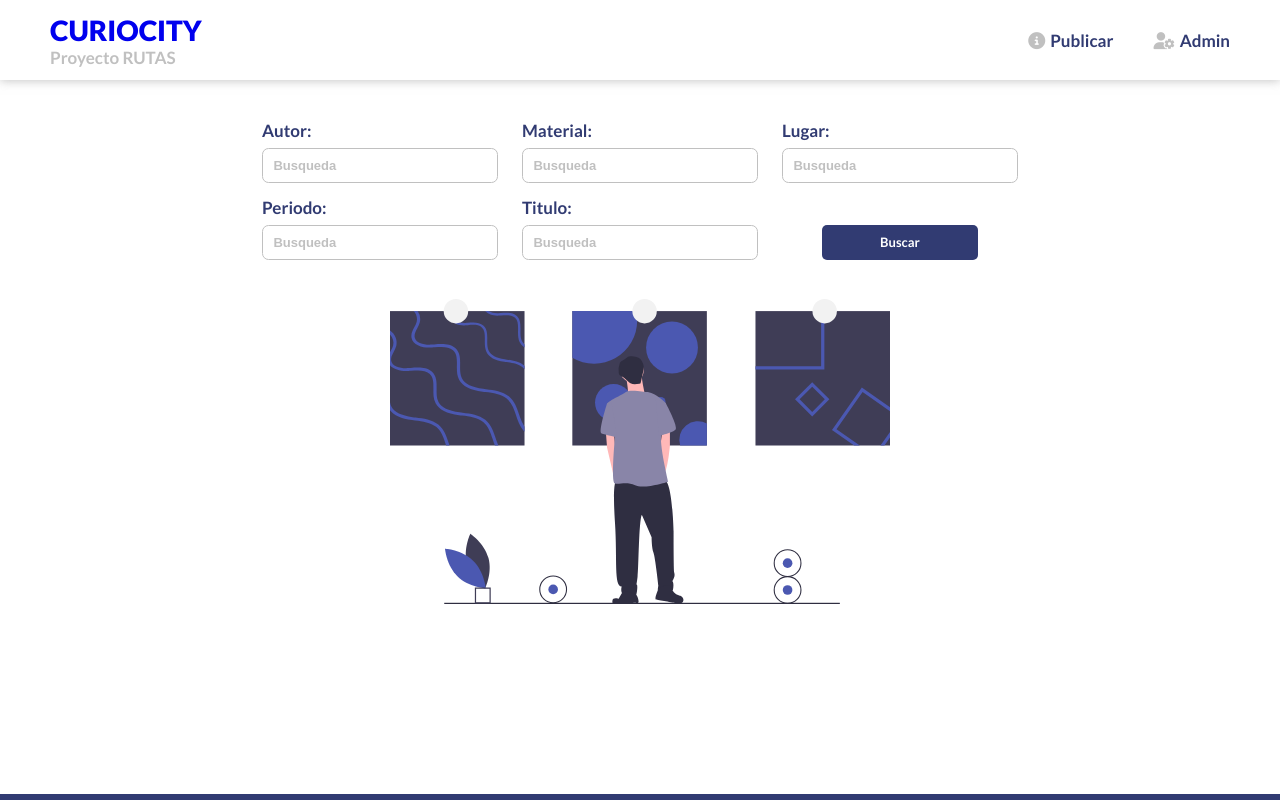
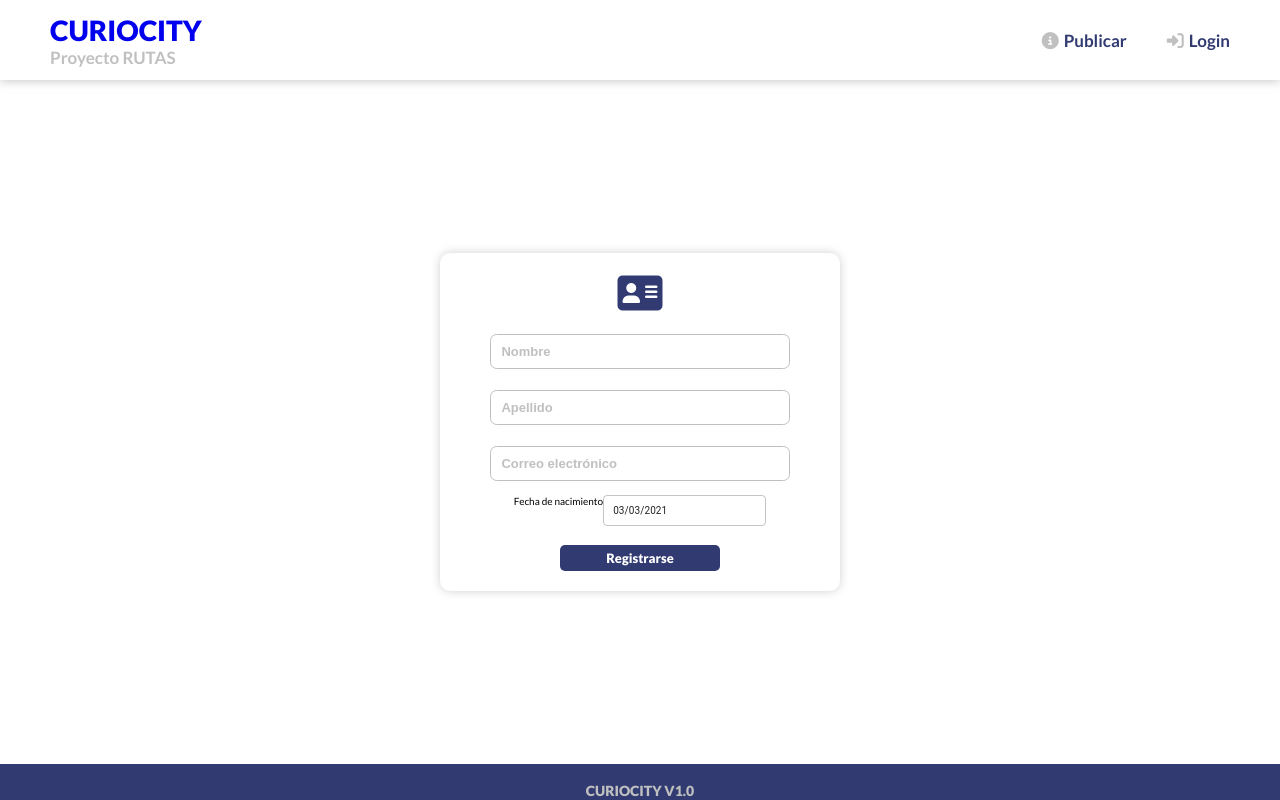
Before and after one commit to CuriositySofware/WEB, a React (Create React App) app: page /register in a window 1280 px wide. Before the commit this address led to /search. Built offline with nearby package versions, Linux system fonts and the light colour scheme.

Commit message:
Registro

```diff
--- a/package.json
+++ b/package.json
@@ -4,9 +4,13 @@
   "private": true,
   "homepage": "./",
   "dependencies": {
+    "@date-io/date-fns": "1.x",
+    "@material-ui/core": "^4.11.4",
+    "@material-ui/pickers": "^3.3.10",
     "@testing-library/jest-dom": "^5.11.4",
     "@testing-library/react": "^11.1.0",
     "@testing-library/user-event": "^12.1.10",
+    "date-fns": "^2.21.3",
     "lodash": "^4.17.21",
     "node-sass": "^5.0.0",
     "react": "^17.0.1",
--- a/src/AppRouter.js
+++ b/src/AppRouter.js
@@ -12,6 +12,7 @@ import Detail from "./views/Detail/Detail";
 import Home from "./views/Home/Home";
 import Login from "./views/Login/Login";
 import NewPost from "./views/NewPost/NewPost";
+import Register from "./views/Register/Register";
 
 export default function AppRouter() {
   return (
@@ -19,10 +20,12 @@ export default function AppRouter() {
       <Header />
       <Switch>
         <Route exact path="/login" component={() => <Login />} />
+        <Route exact path="/register" component={() => <Register />} />
         <Route exact path="/search" component={() => <Home />} />
         <Route exact path="/search/:id" component={() => <Detail />} />
         <Route exact path="/publish" component={() => <NewPost />} />
         <Route exact path="/applications" component={() => <Applications />} />
+
         <Redirect to="/search" />
       </Switch>
       <Footer />
--- a/src/components/Input.js
+++ b/src/components/Input.js
@@ -11,7 +11,9 @@ export default function Input(props) {
     size = "md",
     submit,
     textarea,
+    text,
     fullWidth,
+    required,
     placeholder = "Busqueda",
     ...restProps
   } = props;
@@ -40,10 +42,11 @@ export default function Input(props) {
         />
       ) : (
         <input
-          type="text"
+          type={text ?? "text"}
           placeholder={placeholder}
           className={empty ? "empty" : ""}
           name={name}
+          required={required ?? false}
           autoComplete="off"
           onChange={(e) => handleOnChange(e)}
           onKeyDown={(e) => e.key === "Enter" && submit()}
@@ -63,6 +66,8 @@ Input.propTypes = {
   size: PropTypes.string,
   submit: PropTypes.func,
   textarea: PropTypes.bool,
+  required: PropTypes.bool,
+  text: PropTypes.string,
   fullWidth: PropTypes.bool,
   placeholder: PropTypes.string,
 };
--- a/src/shared/Header.js
+++ b/src/shared/Header.js
@@ -44,7 +44,7 @@ export default function Header() {
           ) : (
             <Link to="/login" className="link">
               <span>
-                <i className="fas fa-user-cog"></i>Admin
+              <i className="fas fa-sign-in-alt"></i>Login
               </span>
             </Link>
           )}
--- a/src/styles/styles.scss
+++ b/src/styles/styles.scss
@@ -9,6 +9,7 @@
 @import "./views/newPost";
 @import "./views/applications";
 @import "./views/login";
+@import "./views/register";
 
 // Shared
 @import "./shared/header";
--- /dev/null
+++ b/src/styles/views/_register.scss
@@ -0,0 +1,54 @@
+.register {
+  min-height: calc(100vh - (8 * 0.7rem) - 6rem);
+  display: flex;
+  justify-content: center;
+  align-items: center;
+
+  &__container {
+    width: 70%;
+    max-width: 40rem;
+    padding: 2em 0;
+    min-height: 20rem;
+    border-radius: 1rem;
+    box-shadow: 0px 0px 10px 0px rgba(192, 192, 192, 0.75);
+    display: flex;
+    align-items: center;
+    flex-direction: column;
+
+    & > * + * {
+      margin-top: 1.4em !important;
+    }
+
+    i {
+      font-size: 4em;
+      color: $primary;
+    }
+
+    &__error {
+      color: rgb(194, 1, 1) !important;
+      font-weight: 900;
+    }
+
+    button {
+      width: 40%;
+      padding: 0.4em 0;
+
+      font-size: 1.3em;
+      background: $primary;
+      color: white;
+      font-weight: 900;
+    }
+  }
+
+}
+
+@include breakpoint("medium") {
+  .login {
+    font-size: 1.3rem;
+    min-height: calc(100vh - 8rem - (6 * 1.4rem));
+  }
+}
+
+.MuiOutlinedInput-input {
+  padding: 10px !important
+}
--- /dev/null
+++ b/src/views/Register/Register.js
@@ -0,0 +1,79 @@
+import React, { useState } from "react";
+import { useHistory } from "react-router";
+import Input from "../../components/Input";
+import { useAdmin } from "../../context/adminContext";
+import { DatePicker } from "@material-ui/pickers";
+import { MuiPickersUtilsProvider } from "@material-ui/pickers";
+import DateFnsUtils from "@date-io/date-fns";
+
+export default function Register() {
+  const [fields, setFields] = useState({
+    nombre: "",
+    apellido: "",
+    email: "",
+  });
+  const history = useHistory();
+  const [error, setError] = useState(false);
+  const { dispatch } = useAdmin();
+
+  const handleRegisterSubmit = (e) => {
+    e?.preventDefault();
+    if (fields.username === "admin" && fields.password === "admin") {
+      dispatch({ type: "register" });
+      history.push("applications");
+    } else {
+      setError(true);
+    }
+  };
+  const [selectedDate, handleDateChange] = useState(new Date());
+
+  return (
+    <div className="register">
+      <form className="register__container" onSubmit={handleRegisterSubmit}>
+        <i className="fas fa-address-card"></i>
+        <Input
+          placeholder="Nombre"
+          name="name"
+          fullWidth
+          fields={fields}
+          required={true}
+          setfields={setFields}
+          submit={handleRegisterSubmit}
+        />
+        <Input
+          placeholder="Apellido"
+          name="last_name"
+          fullWidth
+          fields={fields}
+          required={true}
+          setfields={setFields}
+          submit={handleRegisterSubmit}
+        />
+        <Input
+          placeholder="Correo electrónico"
+          name="email"
+          fullWidth
+          type="email"
+          fields={fields}
+          required={true}
+          setfields={setFields}
+          submit={handleRegisterSubmit}
+        />
+        <div style={{display: "flex", justifyItems: "space-between"}}>
+        <p>Fecha de nacimiento</p>
+        <MuiPickersUtilsProvider utils={DateFnsUtils} >
+          <DatePicker format="dd/MM/yyyy" value={selectedDate} onChange={handleDateChange} inputVariant="outlined" style={{padding: 0}}/>
+        </MuiPickersUtilsProvider>
+        </div>
+        {error && (
+          <span className="register__container__error">
+            Información inválida
+          </span>
+        )}
+        <button className="register__button" type="submit">
+          Registrarse
+        </button>
+      </form>
+    </div>
+  );
+}
```
Also changed, not shown: 1 other file (tests, documents, lock files or other folders).
